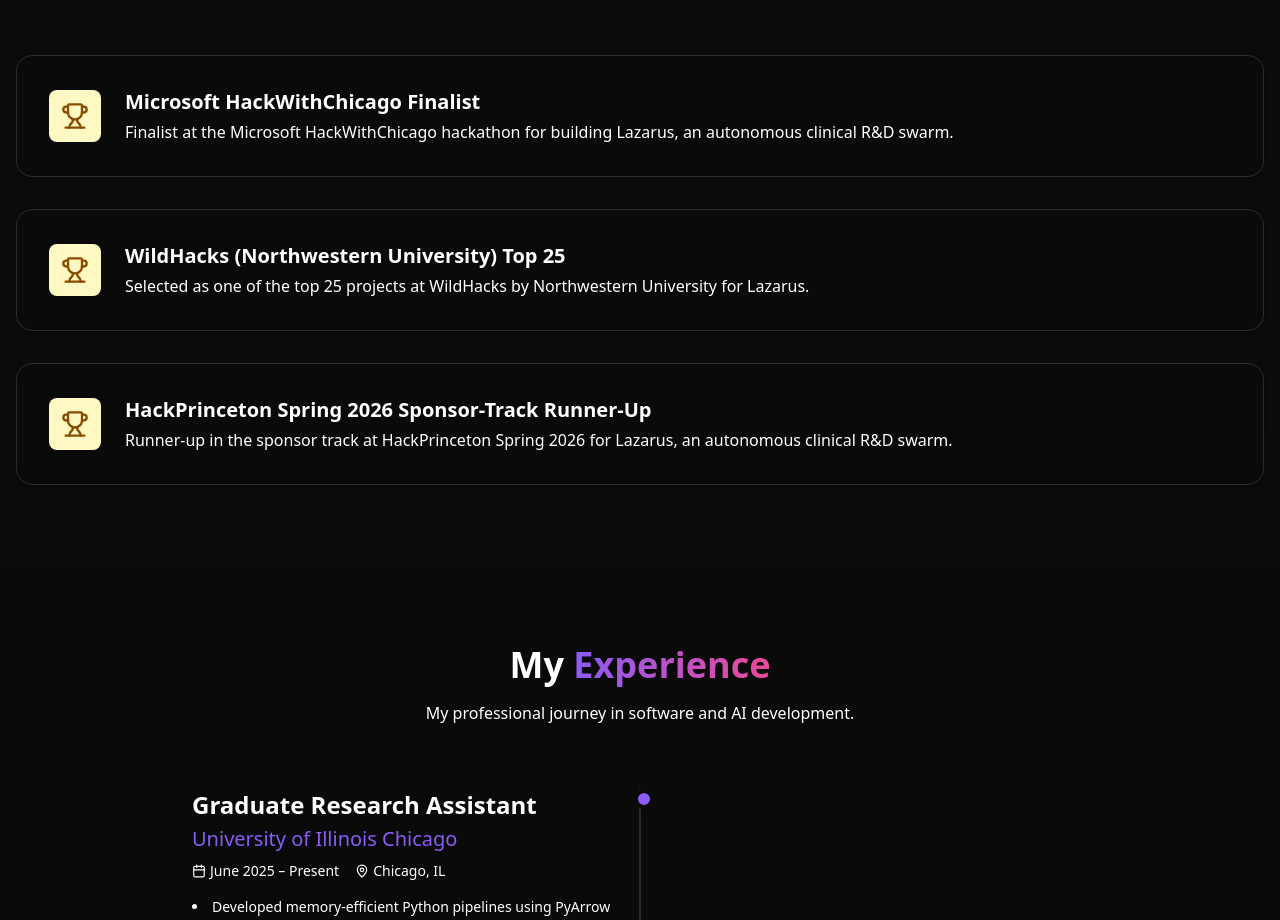
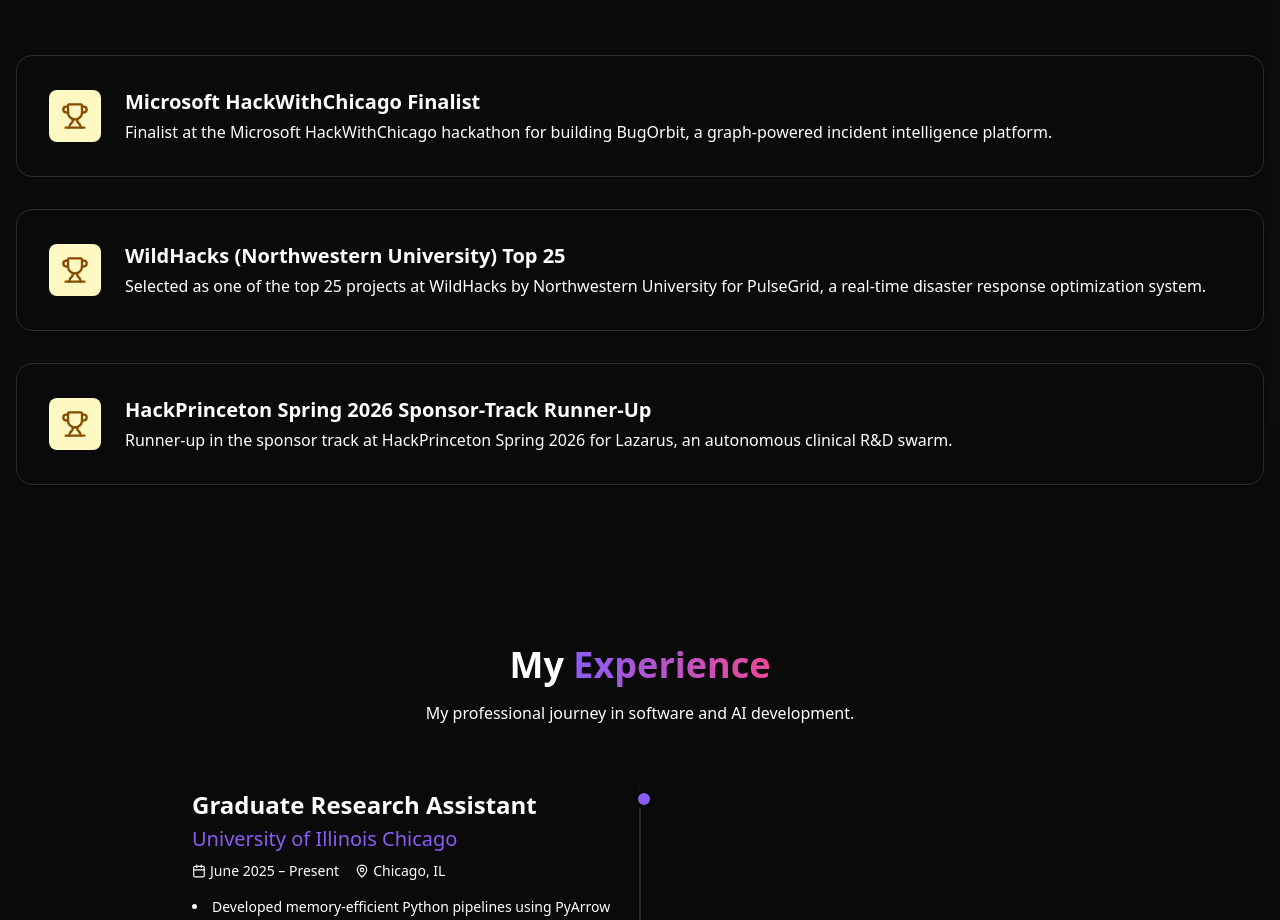
Before and after one commit to DoSomethingGreat07/My-Portfolio, a Next.js app: page / in a window 1280 px wide. Shown: the part 5160-6080 px from the top of the page. Built offline with nearby package versions, Linux system fonts and the light colour scheme; no server answers.

Commit message:
Portfolio update

```diff
--- a/components/Hackathons.tsx
+++ b/components/Hackathons.tsx
@@ -7,11 +7,11 @@
 const hackathons = [
   {
     title: "Microsoft HackWithChicago Finalist",
-    description: "Finalist at the Microsoft HackWithChicago hackathon for building Lazarus, an autonomous clinical R&D swarm."
+    description: "Finalist at the Microsoft HackWithChicago hackathon for building BugOrbit, a graph-powered incident intelligence platform."
   },
   {
     title: "WildHacks (Northwestern University) Top 25",
-    description: "Selected as one of the top 25 projects at WildHacks by Northwestern University for Lazarus."
+    description: "Selected as one of the top 25 projects at WildHacks by Northwestern University for PulseGrid, a real-time disaster response optimization system."
   },
   {
     title: "HackPrinceton Spring 2026 Sponsor-Track Runner-Up",
```
